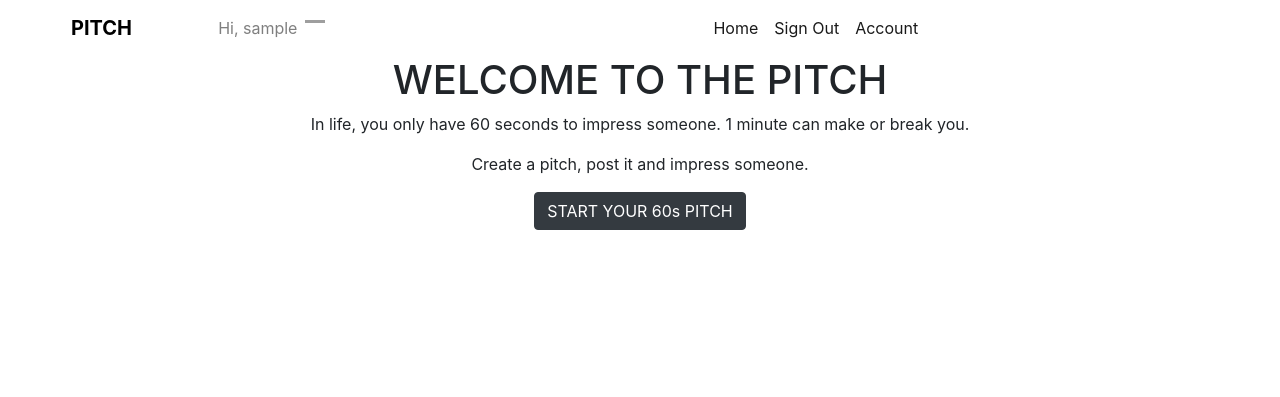
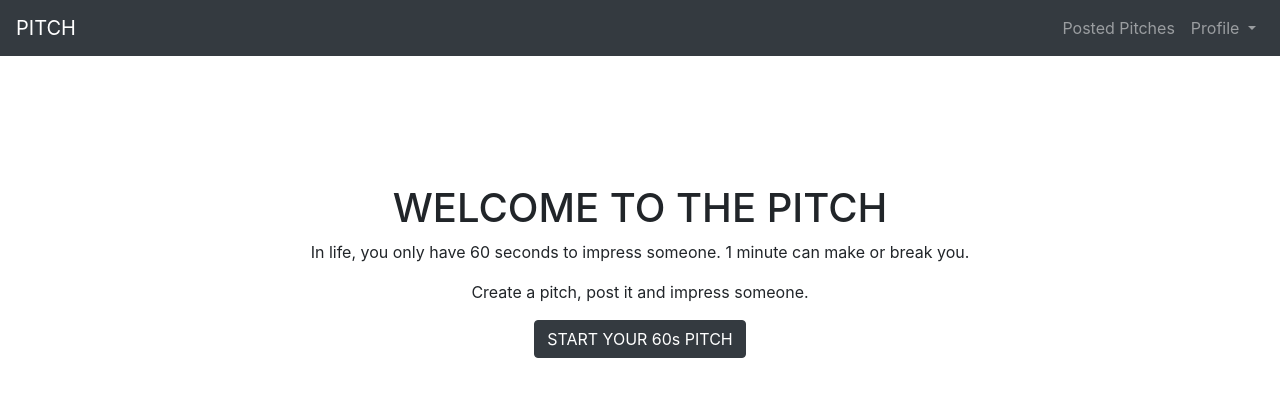
Before and after one commit to jusinam/Pitch, a Flask app: page / in a window 1280 px wide. Shown: the top 397 px of the page. Run offline with Flask 2, Linux system fonts and the light colour scheme; the visitor is signed in with stand-in values (Sample User, id 1); data comes from the database, SQL or seed files in the repository; some libraries are stand-ins or nearby versions; grey boxes are pictures that could not be loaded.

Commit message:
modified navbar structure

```diff
--- a/app/templates/index.html
+++ b/app/templates/index.html
@@ -7,12 +7,14 @@
 
 {% block content %}
 {{super()}}
-<div class="home text-center ">
+<div id="prof">
+
+<div  class="home text-center " style="margin-top:10%; ">
   <h1>WELCOME TO THE PITCH</h1>
   <p>In life, you only have 60 seconds to impress someone. 1 minute can make or break you.</p>
   <p>Create a pitch, post it and impress someone.</p>
 
   <a href="{{url_for('auth.login')}}" class= 'btn btn-dark'> START YOUR 60s PITCH </a>
 
-</div>
+</div></div>
 {% endblock %}
--- a/app/templates/navbar.html
+++ b/app/templates/navbar.html
@@ -1,12 +1,12 @@
-<nav class="navbar navbar-expand-lg navbar-light">
+<!-- <nav class="navbar navbar-expand-lg navbar-light">
 
-    <a class="navbar-brand" href="#"><strong style="color:black;margin-left:90%;">PITCH</strong></a>
+    <a class="navbar-brand" href="#"><strong>PITCH</strong></a>
     <button class="navbar-toggler" type="button" data-toggle="collapse" data-target="#navbarSupportedContent" aria-controls="navbarSupportedContent" aria-expanded="false" aria-label="Toggle navigation">
         <span class="navbar-toggler-icon"></span>
     </button>
     <div class="collapse navbar-collapse " id="navbarSupportedContent">
 
-        <ul class="nav navbar-nav navbar-right" style="margin-left:10%;">
+        <ul class="nav navbar-nav navbar-right">
 
 
 
@@ -46,13 +46,14 @@
             </li>
 
 
-
+            <div class="ml-auto">
             <li class="nav-item active">
                 <a class="nav-link" href="{{url_for('auth.signout')}}">Sign Out</a><span class="sr-only"></span></a>
             </li>
             <li class="nav-item active">
                     <a class="nav-link" href="{{url_for('main.profile',username=current_user.username)}}">My Account</a><span class="sr-only"></span></a>
             </li>
+            </div>
             {%else%}
             <li class="nav-item  active">
                 <a class="nav-link" href="/">Home <span class="sr-only"></span></a>
@@ -61,10 +62,52 @@
                     <a class="nav-link" href="/all_pitches">Posted Pitches<span class="sr-only"></span></a>
             </li>
 
-            <li class="nav-item active" >
+            <li class="nav-item active " >
                 <a class="nav-link" href="{{url_for('auth.login')}}">Sign In<span class="sr-only"></span></a>
             </li>
             {%endif%}
         </ul>
     </div>
-</nav>
+</nav> -->
+
+<!--Navbar -->
+<nav class="mb-1 navbar navbar-expand-lg navbar-dark bg-dark info-color">
+    <a class="navbar-brand" href="">PITCH</a>
+    <button class="navbar-toggler" type="button" data-toggle="collapse" data-target="#navbarSupportedContent-4"
+      aria-controls="navbarSupportedContent-4" aria-expanded="false" aria-label="Toggle navigation">
+      <span class="navbar-toggler-icon"></span>
+    </button>
+    <div class="collapse navbar-collapse" id="navbarSupportedContent-4">
+      <ul class="navbar-nav ml-auto">
+        <!-- <li class="nav-item active">
+          <a class="nav-link" href="#">
+            <i class="fab fa-facebook-f"></i> Facebook
+            <span class="sr-only">(current)</span>
+          </a>
+        </li>
+        <li class="nav-item">
+          <a class="nav-link" href="#">
+            <i class="fab fa-instagram"></i> Instagram</a>
+        </li> -->
+        <div class="navbar-nav">
+          {% if current_user.is_authenticated and current_user.profile_img is none %}
+          <li class="nav-item">
+            <a class="nav-item nav-link" href="/all_pitches">Posted Pitches</a>
+          </li>
+          <li class="nav-item dropdown">
+            <a class="nav-link dropdown-toggle" id="navbarDropdownMenuLink-4" data-toggle="dropdown"
+              aria-haspopup="true" aria-expanded="false">
+              <i class="fas fa-user"></i> Profile </a>
+            <div class="dropdown-menu dropdown-menu-right dropdown-info" aria-labelledby="navbarDropdownMenuLink-4">
+              <a class="dropdown-item" href="{{url_for('main.profile',username=current_user.username)}}"> {{current_user.username}} </a>
+              <a class="dropdown-item" href="{{url_for('auth.signout')}}">Log out</a>
+            </div>
+          </li>
+          {% else %}
+              <a class="nav-item nav-link active" href="{{url_for('auth.login')}}">Login</a>
+
+          {% endif %}
+        </div>
+      </ul>
+    </div>
+  </nav>
```
